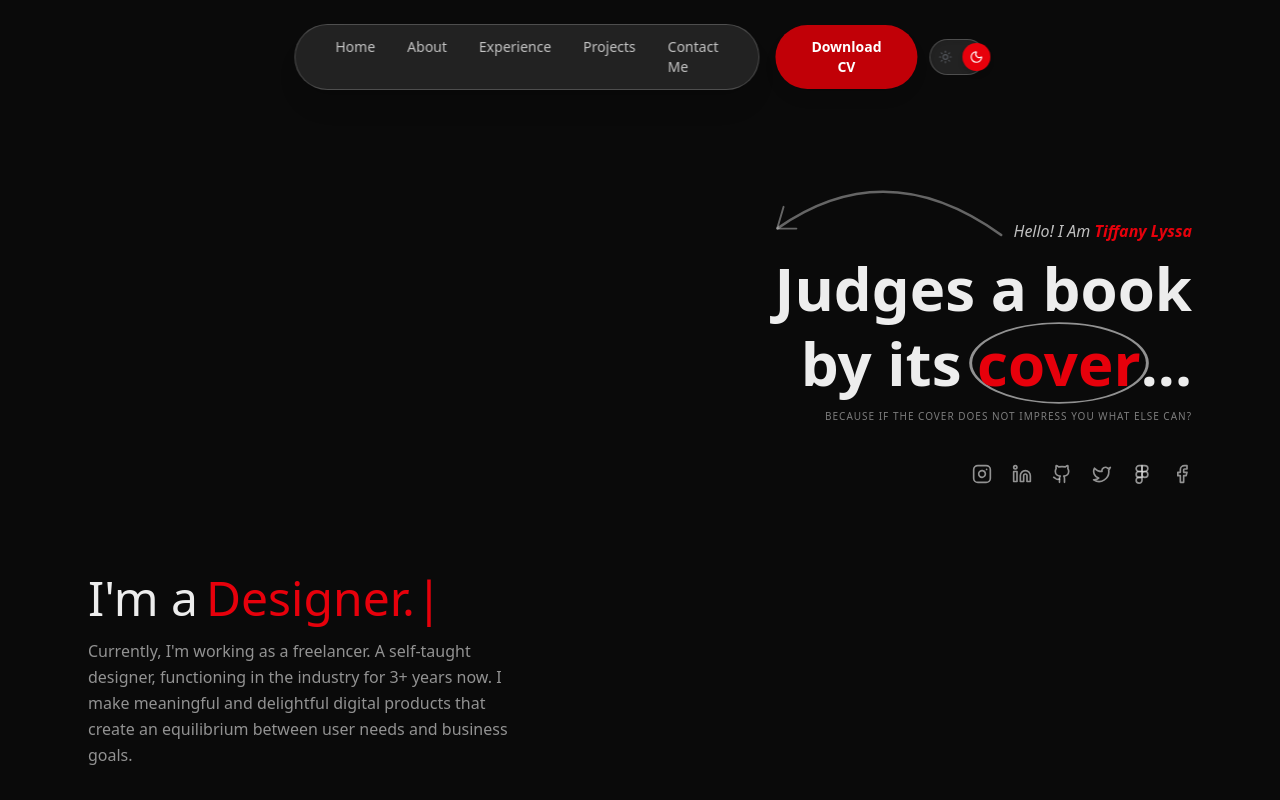
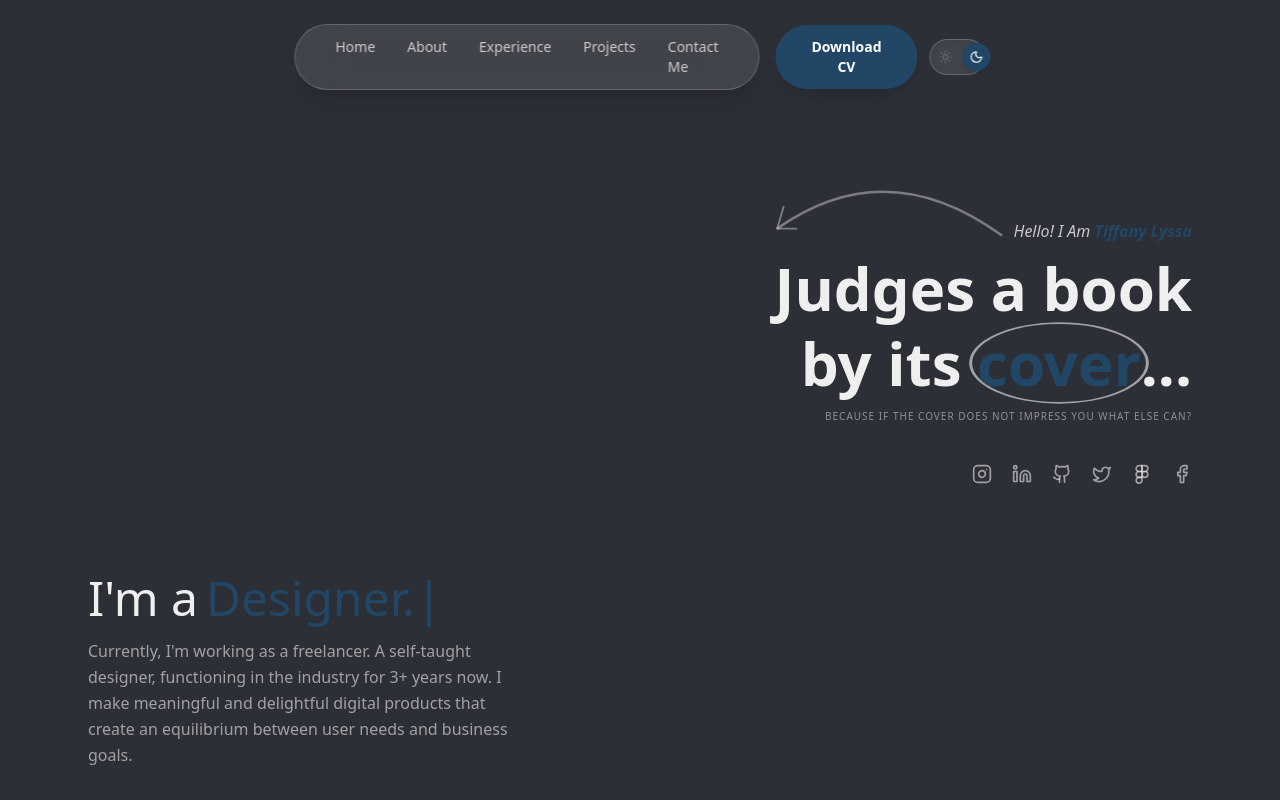
Before and after one commit to knorthy/knorth, a Next.js app in the folder knorth/: page / in a window 1280 px wide. Built offline with nearby package versions, Linux system fonts and the light colour scheme.

Commit message:
updated  themes

```diff
--- a/knorth/app/globals.css
+++ b/knorth/app/globals.css
@@ -3,18 +3,19 @@
 @theme inline {
   --color-background: var(--background);
   --color-foreground: var(--foreground);
+  --color-accent: #224766;
   --font-sans: var(--font-geist-sans);
   --font-mono: var(--font-geist-mono);
 }
 
 :root {
-  --background: #ffffff;
-  --foreground: #171717;
+  --background: #efefef;
+  --foreground: #122435;
 }
 
 .dark {
-  --background: #0a0a0a;
-  --foreground: #ededed;
+  --background: #2C2F36;
+  --foreground: #efefef;
 }
 
 body {
--- a/knorth/components/Hero.tsx
+++ b/knorth/components/Hero.tsx
@@ -28,7 +28,7 @@ export default function Hero() {
               animate={{ opacity: 1 }}
               className="text-foreground/80 mb-2 italic"
             >
-              Hello! I Am <span className="text-red-600 font-semibold">Tiffany Lyssa</span>
+              Hello! I Am <span className="text-[#224766] font-semibold">Tiffany Lyssa</span>
             </motion.p>
 
             {/* Curved Arrow pointing to the left */}
@@ -82,7 +82,7 @@ export default function Hero() {
             <h1 className="text-4xl md:text-6xl font-bold leading-tight">
               Judges a book<br />by its{" "}
               <span className="relative inline-block">
-                <span className="relative z-10 text-red-600">cover</span>
+                <span className="relative z-10 text-[#224766]">cover</span>
                 <svg
                   className="absolute left-1/2 top-1/2 -translate-x-1/2 -translate-y-1/2 w-[120%] h-[140%] text-foreground/60 pointer-events-none overflow-visible"
                   viewBox="0 0 100 100"
@@ -120,8 +120,8 @@ export default function Hero() {
               <motion.a
                 key={idx}
                 href={item.link}
-                whileHover={{ y: -3, color: "var(--color-red-600)" }}
-                className="hover:text-red-600 transition-colors"
+                whileHover={{ y: -3, color: "#224766" }}
+                className="hover:text-[#224766] transition-colors"
               >
                 {item.icon}
               </motion.a>
@@ -136,7 +136,7 @@ export default function Hero() {
             className="text-5xl font-medium mb-4 flex flex-wrap gap-2"
           >
             <span>I'm a</span>
-            <span className="text-red-600">
+            <span className="text-[#224766]">
               <Typewriter
                 options={{
                   strings: ['Software Engineer.', 'Designer.','Developer.', 'Freelancer.'],
--- a/knorth/components/Navbar.tsx
+++ b/knorth/components/Navbar.tsx
@@ -25,18 +25,18 @@ export default function Navbar() {
                       rounded-full shadow-xl">
         {/* Changed: uses text-foreground to match Hero component logic */}
         <div className="flex gap-8 text-sm font-medium text-foreground/80">
-          <a href="#home" className="hover:text-red-600 transition-colors">Home</a>
-          <a href="#about" className="hover:text-red-600 transition-colors">About</a>
-          <a href="#experience" className="hover:text-red-600 transition-colors">Experience</a>
-          <a href="#projects" className="hover:text-red-600 transition-colors">Projects</a>
-          <a href="#contact" className="hover:text-red-600 transition-colors">Contact Me</a>
+          <a href="#home" className="hover:text-[#224766] transition-colors">Home</a>
+          <a href="#about" className="hover:text-[#224766] transition-colors">About</a>
+          <a href="#experience" className="hover:text-[#224766] transition-colors">Experience</a>
+          <a href="#projects" className="hover:text-[#224766] transition-colors">Projects</a>
+          <a href="#contact" className="hover:text-[#224766] transition-colors">Contact Me</a>
         </div>
       </div>
 
       {/* Download CV  */}
       <div className="flex items-center gap-3">
         <button className="px-8 py-3 text-sm font-bold text-white
-                           bg-red-700 hover:bg-red-600 rounded-full
+                           bg-[#224766] hover:bg-[#1a3a5a] rounded-full
                            transition-all active:scale-95 shadow-lg">
           Download CV
         </button>
@@ -50,7 +50,7 @@ export default function Navbar() {
         >
           {/* Sliding Red Circle */}
           <motion.div
-            className="absolute z-10 flex items-center justify-center w-7 h-7 bg-red-600 rounded-full shadow-md"
+            className="absolute z-10 flex items-center justify-center w-7 h-7 bg-[#224766] rounded-full shadow-md"
             animate={{ x: isDark ? 28 : 0 }}
             transition={{ type: "spring", stiffness: 500, damping: 30 }}
           >
```
